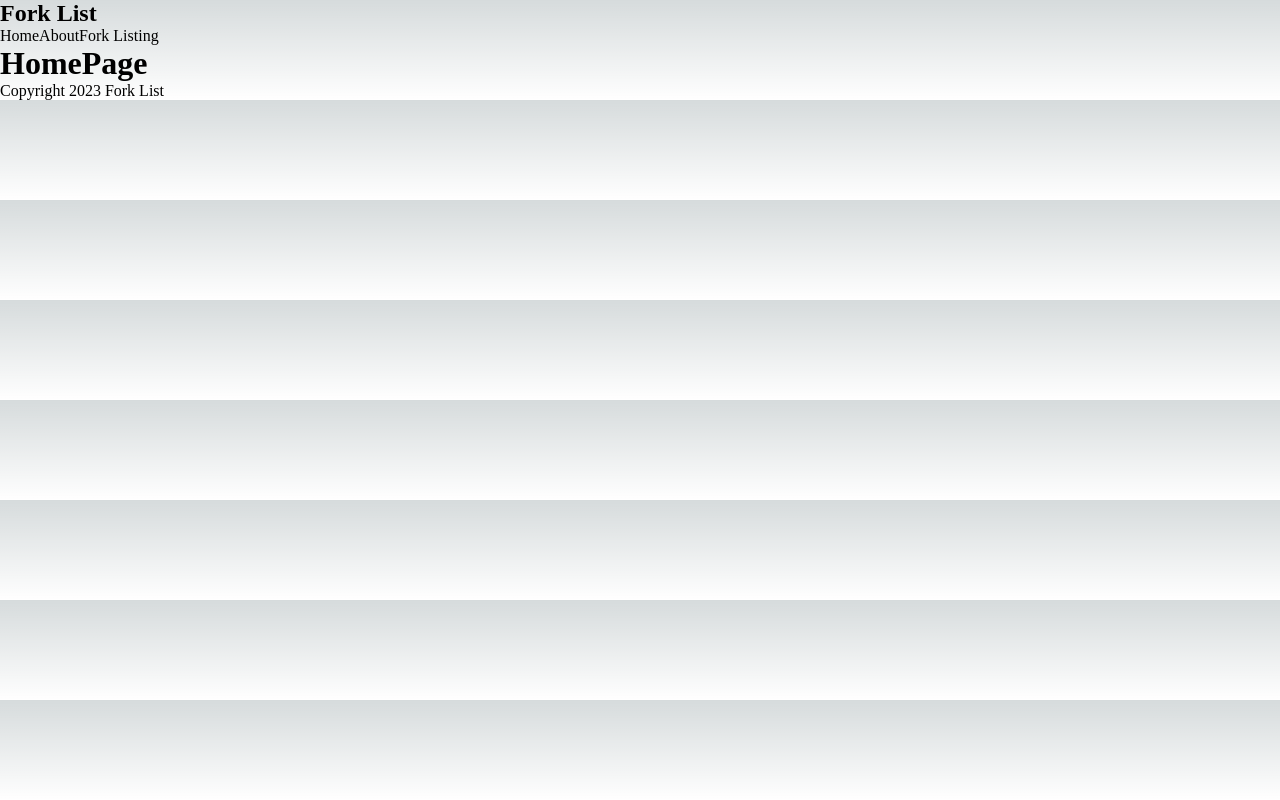
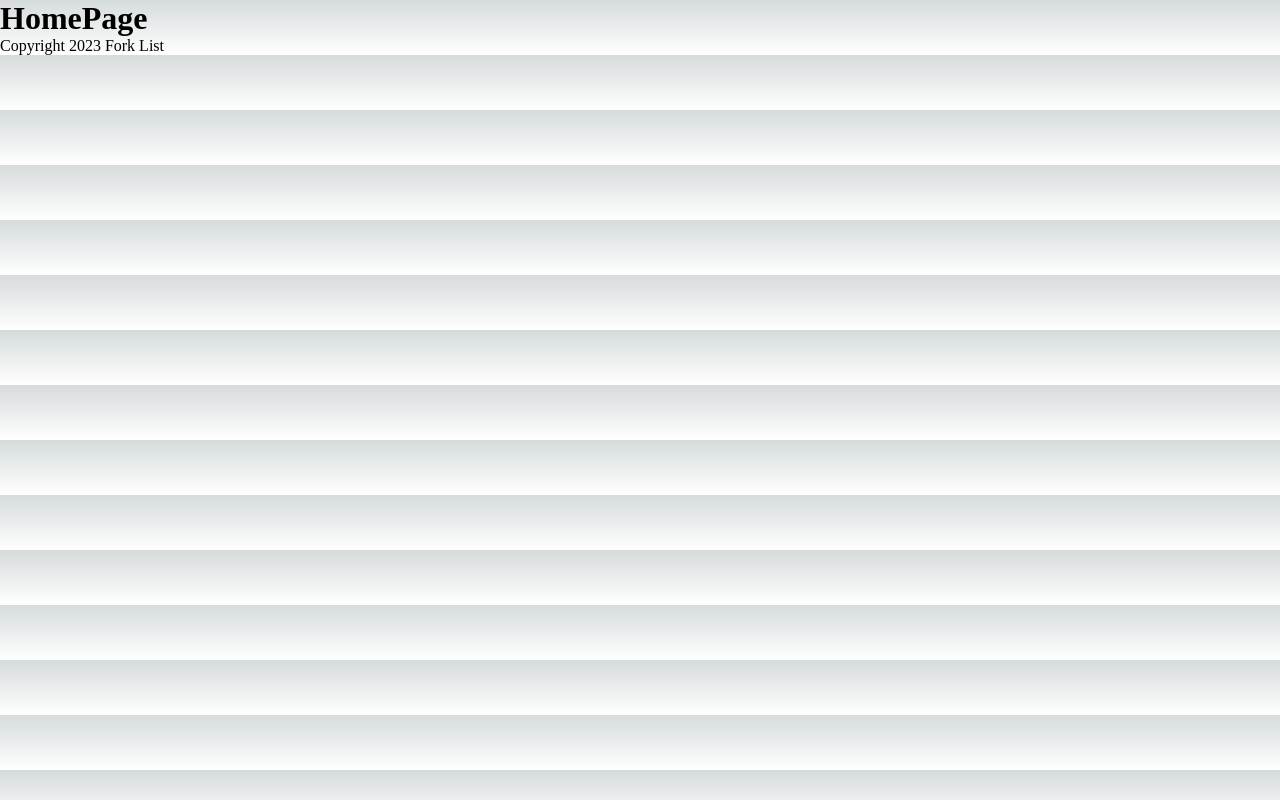
Before and after one commit to sameetghouri/Next-ListApp, a Next.js app: page / in a window 1280 px wide. Built offline with nearby package versions, Linux system fonts and the light colour scheme.

Commit message:
modified

```diff
--- a/components/Nav.js
+++ b/components/Nav.js
@@ -1,11 +1,6 @@
 const Nav = () => {
     return ( <nav>
-        <div>
-            <h1>Fork List</h1>
-        </div>
-        <a>Home</a>
-        <a>About</a>
-        <a>Fork Listing</a>
+
     </nav> );
 }
 
```
